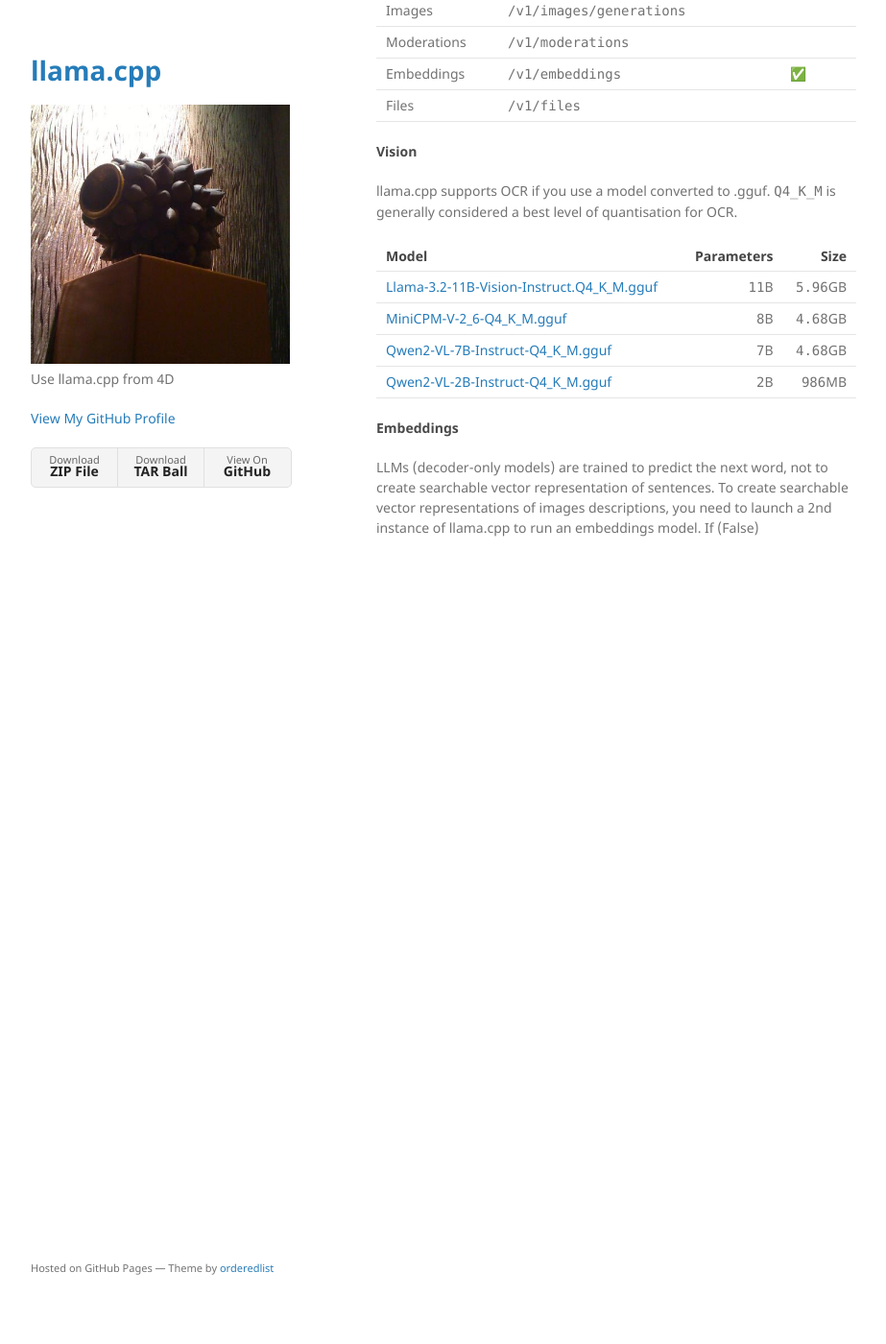
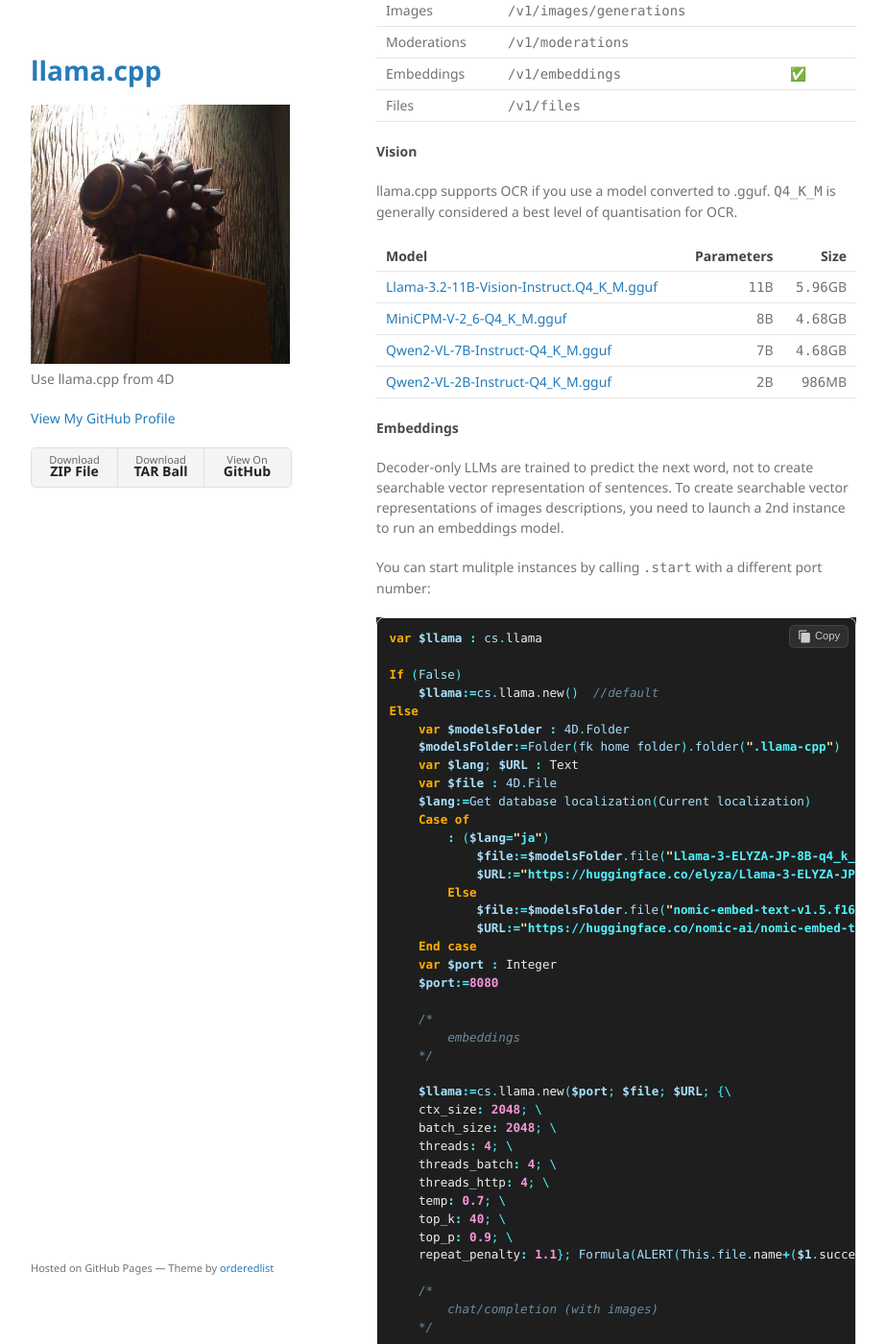
Before and after one commit to miyako/llama-cpp, a Jekyll site: the page built from index.md, in a window 1280 px wide and 1400 px high, scrolled down 1873 px. Shown: the whole window at 96% size, without its empty margins (178-1101 px from the left). Built offline with Jekyll 4.4.1, drawn with Linux system fonts in a browser that asks for light colours; before the commit the page ends 2503 px from its top, so only the background shows below that; some of the changed text lies outside the part shown.

Commit message:
Update index.md

````diff
--- a/index.md
+++ b/index.md
@@ -112,5 +112,68 @@ llama.cpp supports OCR if you use a model converted to .gguf. `Q4_K_M` is genera
 
 #### Embeddings
 
-LLMs (decoder-only models) are trained to predict the next word, not to create searchable vector representation of sentences. To create searchable vector representations of images descriptions, you need to launch a 2nd instance of llama.cpp to run an embeddings model.
+Decoder-only LLMs are trained to predict the next word, not to create searchable vector representation of sentences. To create searchable vector representations of images descriptions, you need to launch a 2nd instance to run an embeddings model.
+
+You can start mulitple instances by calling `.start` with a different port number:
+
+```4d
+var $llama : cs.llama
+
 If (False)
+    $llama:=cs.llama.new()  //default
+Else
+    var $modelsFolder : 4D.Folder
+    $modelsFolder:=Folder(fk home folder).folder(".llama-cpp")
+    var $lang; $URL : Text
+    var $file : 4D.File
+    $lang:=Get database localization(Current localization)
+    Case of
+        : ($lang="ja")
+            $file:=$modelsFolder.file("Llama-3-ELYZA-JP-8B-q4_k_m.gguf")
+            $URL:="https://huggingface.co/elyza/Llama-3-ELYZA-JP-8B-GGUF/resolve/main/Llama-3-ELYZA-JP-8B-q4_k_m.gguf"
+        Else
+            $file:=$modelsFolder.file("nomic-embed-text-v1.5.f16.gguf")
+            $URL:="https://huggingface.co/nomic-ai/nomic-embed-text-v1.5-GGUF/resolve/main/nomic-embed-text-v1.5.f16.gguf"
+    End case
+    var $port : Integer
+    $port:=8080
+
+    /*
+        embeddings
+    */
+
+    $llama:=cs.llama.new($port; $file; $URL; {\
+    ctx_size: 2048; \
+    batch_size: 2048; \
+    threads: 4; \
+    threads_batch: 4; \
+    threads_http: 4; \
+    temp: 0.7; \
+    top_k: 40; \
+    top_p: 0.9; \
+    repeat_penalty: 1.1}; Formula(ALERT(This.file.name+($1.success ? " started!" : " did not start..."))))
+
+    /*
+        chat/completion (with images)
+    */
+
+    $file:=$modelsFolder.file("Qwen2-VL-2B-Instruct-Q4_K_M")
+    $URL:="https://huggingface.co/bartowski/Qwen2-VL-2B-Instruct-GGUF/resolve/main/Qwen2-VL-2B-Instruct-Q4_K_M.gguf"
+    $port:=8081
+    $llama:=cs.llama.new($port; $file; $URL; {\
+    ctx_size: 2048; \
+    batch_size: 2048; \
+    threads: 4; \
+    threads_batch: 4; \
+    threads_http: 4; \
+    temp: 0.7; \
+    top_k: 40; \
+    top_p: 0.9; \
+    repeat_penalty: 1.1}; Formula(ALERT(This.file.name+($1.success ? " started!" : " did not start..."))))
+
+End if
+```
+
+`.terminate()` will terminate all instances.
+
+llama.cpp does not support the `/v1/files` API so you need to reference the image via a data URI in your chat completion request.
````
